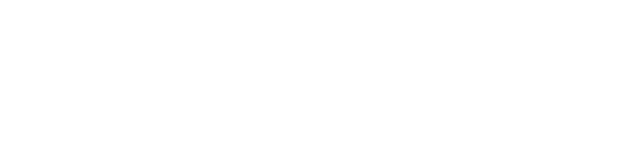
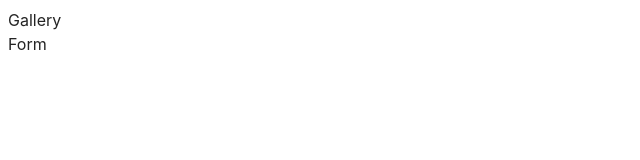
Before and after one commit to IrinaCota/goit-js-hw-09, a website built with Vite: page src/index.html in a window 1280 px wide. Shown: the whole page, without its empty margins (0-640 px from the left). Built offline with nearby package versions, Linux system fonts and the light colour scheme.

Commit message:
Update index.html

```diff
--- a/src/index.html
+++ b/src/index.html
@@ -8,7 +8,14 @@
     <link rel="stylesheet" href="./css/styles.css" />
   </head>
   <body>
-    <load ="partials/header.html" />
+    <ul>
+      <li>
+        <a href="./1-gallery.html">Gallery</a>
+      </li>
+      <li>
+        <a href="./2-form.html">Form</a>
+      </li>
+    </ul>
     <script type="module" src="./main.js"></script>
   </body>
 </html>
```
